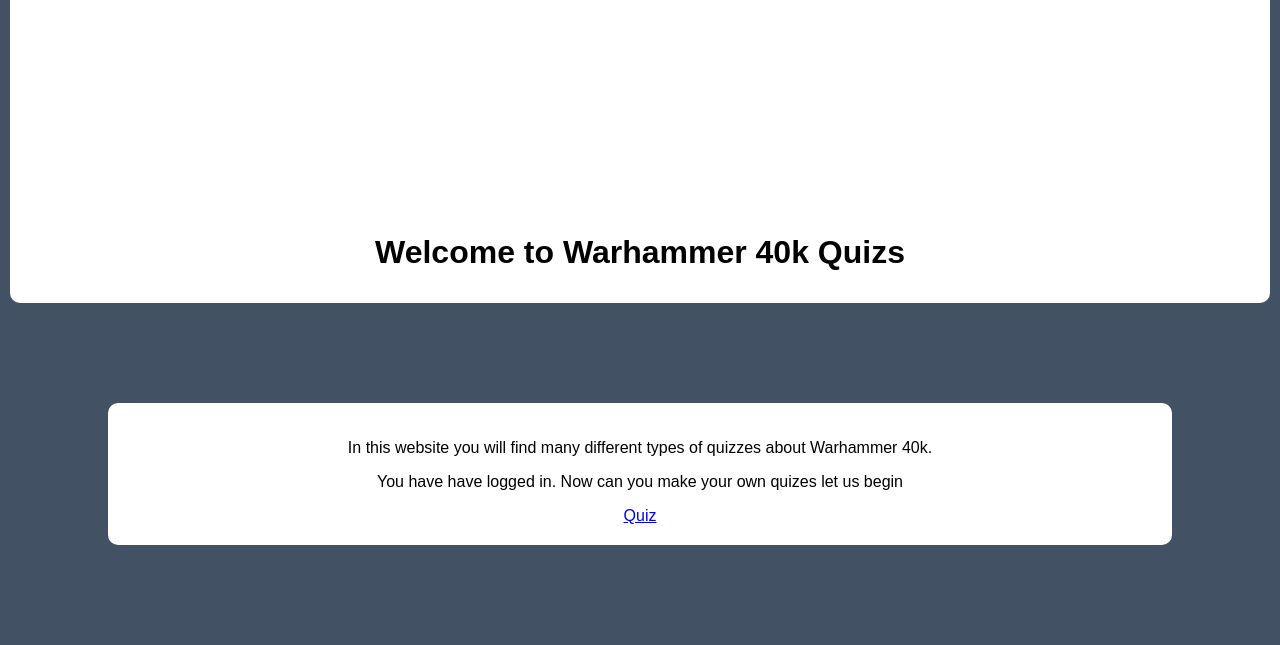
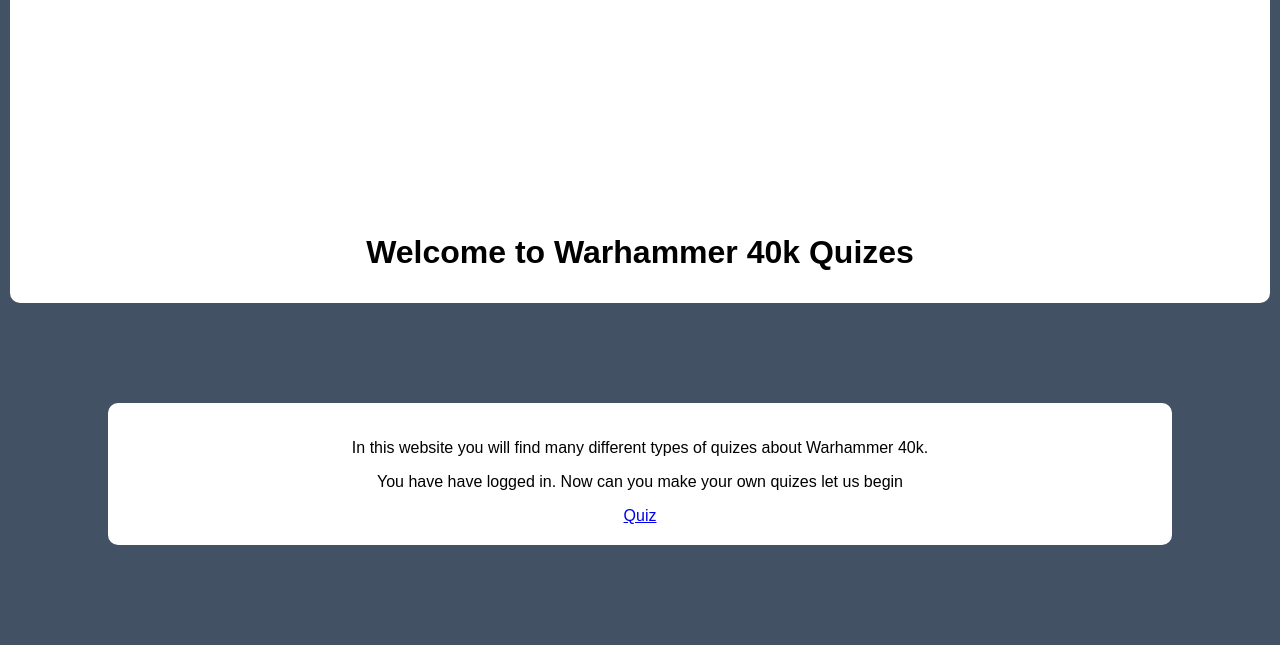
Before and after one commit to RoastPaper/Tverrfaglig_Oppgave, a PHP site: page /homepage.php in a window 1280 px wide; the page is wider, and only the part inside the window is pictured. Shown: the part 779-1424 px from the top of that part. Run offline with PHP 8.4, Linux system fonts and the light colour scheme; the visitor is signed in with stand-in values (Sample User, id 1).

Commit message:
Fikset opp skrivefeil.

```diff
--- a/homepage.php
+++ b/homepage.php
@@ -30,15 +30,15 @@
       <logo>
         <img src="Bilder/Warhammer-logo.png" alt="Warhammer Logo">
       </logo>
-      <h1>Welcome to Warhammer 40k Quizs</h1>
+      <h1>Welcome to Warhammer 40k Quizes</h1>
     </div>
   </header>
   <article>
     <div class="explain">
-      <p>In this website you will find many different types of quizzes about Warhammer 40k.</p>
+      <p>In this website you will find many different types of quizes about Warhammer 40k.</p>
 	  <div>
 		<p>You have have logged in. Now can you make your own quizes let us begin </p>
-		<a href="quizmaking.html">Quiz</a>
+		<a href="quiz.php">Quiz</a>
 	</div>
     </div>
   </article>
--- a/register.html
+++ b/register.html
@@ -33,7 +33,7 @@
 			<input type="submit" value="Register">
         </form>
         <div>
-            <a href="login.html">Have already an account?</a>
+            <a href="login.html">Already have an account?</a>
         </div>
     </div>
 </body>
```
